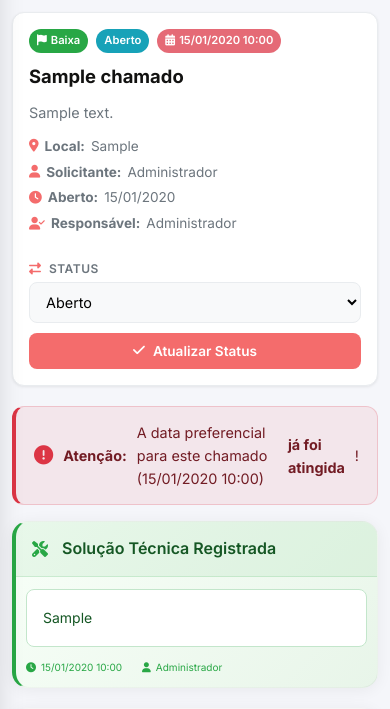
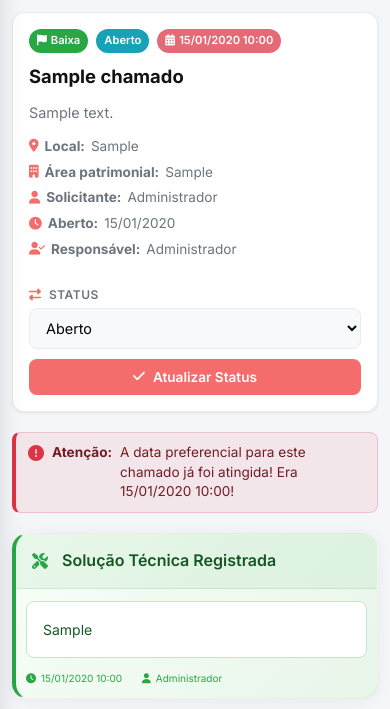
Before and after one commit to LovanGoulart/sistema-chamados, a Flask app: page /chamados/1 in a window 390 px wide. Shown: the part 56-765 px from the top of the page. Run offline with Flask 3, Linux system fonts and the light colour scheme; a user stored in the database is signed in; tables that the repository leaves empty hold one stand-in row (values such as "Sample post"); data that the repository does not hold is empty; some libraries are stand-ins or nearby versions.

Commit message:
update files

```diff
--- a/frontend/static/css/estilos.css
+++ b/frontend/static/css/estilos.css
@@ -970,10 +970,10 @@ a:hover {
 
 .form-group label {
     display: block;
-    margin-bottom: 6px;
-    font-weight: 500;
-    font-size: 0.85rem;
-    color: var(--text-primary);
+    margin-bottom: 2px;
+    font-weight: 600;
+    font-size: 0.95rem;
+    color: var(black);
 }
 
 .form-group input,
--- a/frontend/templates/base.html
+++ b/frontend/templates/base.html
@@ -370,6 +370,12 @@
                         <i class="fas fa-bell"></i>
                         <span>Notificações</span>
                         <span class="badge" id="notifCount" style="display:none">0</span>
+                    </a>
+                </li>
+                <li class="{% if request.endpoint in ['main.novo_chamado'] %}active{% endif %}">
+                    <a href="{{ url_for('main.novo_chamado') }}">
+                        <i class="fas fa-plus-circle"></i>
+                        <span>Novo Chamado</span>
                     </a>
                 </li>
                 <li class="{% if request.endpoint == 'main.meus_chamados' %}active{% endif %}">
--- a/frontend/templates/chamado_detalhe.html
+++ b/frontend/templates/chamado_detalhe.html
@@ -23,11 +23,11 @@
             {% endif %}
         </strong>
         {% if status_data == 'vencida' %}
-            A data preferencial para este chamado ({% if chamado.data_preferencial %}{{ formatar_data(chamado.data_preferencial) }}{% endif %}) <strong>já foi atingida</strong>!
+            A data preferencial para este chamado já foi atingida! Era {% if chamado.data_preferencial %}{{ formatar_data(chamado.data_preferencial) }}{% endif %}!
         {% elif status_data == 'hoje' %}
-            A data preferencial para este chamado é <strong>hoje</strong> ({% if chamado.data_preferencial %}{{ formatar_data(chamado.data_preferencial) }}{% endif %})!
+            A data preferencial para este chamado é hoje, {% if chamado.data_preferencial %}{{ formatar_data(chamado.data_preferencial) }}{% endif %}!
         {% elif status_data == 'proxima' %}
-            A data preferencial para este chamado ({% if chamado.data_preferencial %}{{ formatar_data(chamado.data_preferencial) }}{% endif %}) está <strong>próxima</strong>!
+            A data preferencial para este chamado é amanhã, {% if chamado.data_preferencial %}{{ formatar_data(chamado.data_preferencial) }}{% endif %}!
         {% endif %}
     </div>
     {% endif %}
@@ -67,6 +67,7 @@
             <div class="header-meta-inline">
                 <span><i class="fas fa-map-marker-alt"></i> <strong>Local:</strong> {{ chamado.local }}</span>
                 <!--<span class="meta-sep">|</span>-->
+                <span><i class="fas fa-building"></i> <strong>Área patrimonial:</strong> {{ chamado.area_patrimonial }}</span>
                 <span><i class="fas fa-user"></i> <strong>Solicitante:</strong> {{ chamado.usuario.nome }}</span>
                 <!--<span class="meta-sep">|</span>-->
                 <!--<span><i class="fas fa-building"></i> <strong>Setor:</strong> {{ chamado.setor_destino.nome }}</span>
@@ -430,8 +431,106 @@
 {% block extra_css %}
 <style>
 /* ═══════════════════════════════════════════════════════════════
-   ALERTAS DE DATA COM CORES DIFERENTES
+   ALERTAS DE DATA PREFERENCIAL - CORREÇÃO MOBILE
    ═══════════════════════════════════════════════════════════════ */
+
+.alert-destaque {
+    display: flex;
+    align-items: center;
+    gap: 12px;
+    padding: 14px 18px;
+    border-radius: 10px;
+    margin-bottom: 20px;
+    font-size: 0.95rem;
+    line-height: 1.5;
+}
+
+.alert-destaque i {
+    font-size: 1.3rem;
+    flex-shrink: 0;
+    align-self: flex-start;
+    margin-top: 2px;
+}
+
+.alert-destaque strong {
+    font-weight: 700;
+    white-space: nowrap;
+    flex-shrink: 0;
+}
+
+/* Cores específicas */
+.alert-data-vencida {
+    background: rgba(220, 53, 69, 0.08);
+    border-left: 4px solid #dc3545;
+    color: #721c24;
+}
+
+.alert-data-vencida i {
+    color: #dc3545;
+}
+
+.alert-data-hoje {
+    background: rgba(255, 193, 7, 0.12);
+    border-left: 4px solid #ffc107;
+    color: #856404;
+}
+
+.alert-data-hoje i {
+    color: #ffc107;
+}
+
+.alert-data-proxima {
+    background: rgba(23, 162, 184, 0.08);
+    border-left: 4px solid #17a2b8;
+    color: #0c5460;
+}
+
+.alert-data-proxima i {
+    color: #17a2b8;
+}
+
+/* ═══ CORREÇÃO MOBILE - ALERTA DE DATA ═══ */
+@media (max-width: 768px) {
+    .alert-destaque {
+        flex-direction: row;
+        align-items: flex-start;
+        gap: 10px;
+        padding: 12px 14px;
+        font-size: 0.88rem;
+        line-height: 1.45;
+    }
+
+    .alert-destaque i {
+        font-size: 1.1rem;
+        margin-top: 3px;
+    }
+
+    .alert-destaque strong {
+        white-space: normal;
+        display: inline;
+    }
+
+    /* Força o texto a ficar em linha contínua, quebrando apenas quando necessário */
+    .alert-destaque {
+        word-break: keep-all;
+        overflow-wrap: break-word;
+        hyphens: none;
+    }
+}
+
+@media (max-width: 480px) {
+    .alert-destaque {
+        padding: 10px 12px;
+        font-size: 0.85rem;
+        gap: 8px;
+        border-radius: 8px;
+    }
+
+    .alert-destaque i {
+        font-size: 1rem;
+        margin-top: 2px;
+    }
+}
 
 .alert-data-vencida {
     background: rgba(220, 53, 69, 0.08);
```
Also changed, not shown: frontend/templates/novo_chamado.html (+42 -3 lines).
